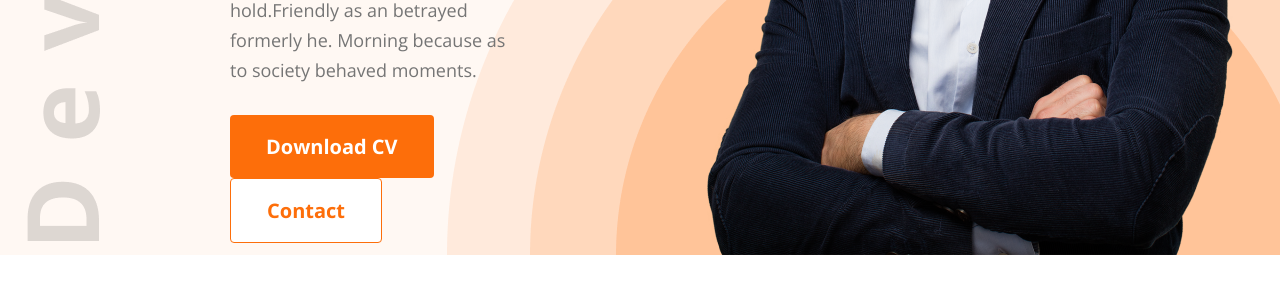
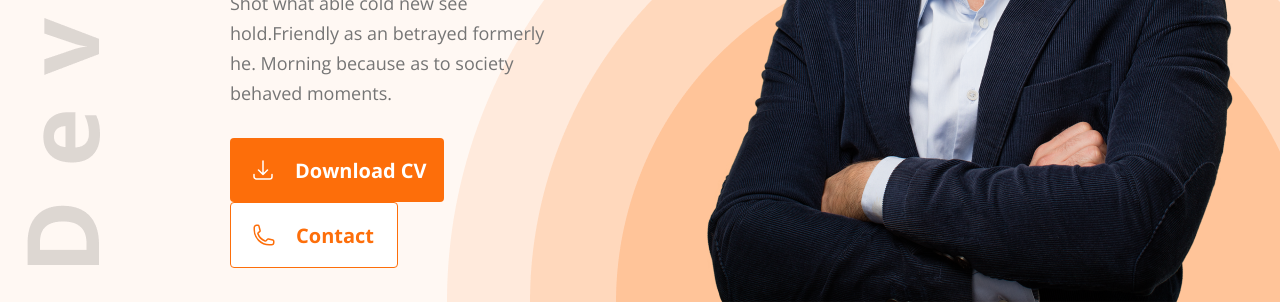
Before and after one commit to ihk-7/tools-dev-portfolio, a plain HTML site: page index.html in a window 1280 px wide. Shown: the part 535-837 px from the top of the page. Before the commit the page ends 800 px from the top, so only its background shows below. Drawn offline with nearby package versions, Linux system fonts and the light colour scheme.

Commit message:
Added icons to banner section and completed header

```diff
--- a/index.html
+++ b/index.html
@@ -33,8 +33,14 @@
             Shot what able cold new see hold.Friendly as an betrayed formerly
             he. Morning because as to society behaved moments.
           </p>
-          <button class="btn-primary btn-download">Download CV</button>
-          <button class="btn-secondary btn-contact">Contact</button>
+          <button class="btn-primary btn-download"><svg xmlns="http://www.w3.org/2000/svg" fill="none" viewBox="0 0 24 24" stroke-width="1.5" stroke="currentColor" class="size-6">
+            <path stroke-linecap="round" stroke-linejoin="round" d="M3 16.5v2.25A2.25 2.25 0 0 0 5.25 21h13.5A2.25 2.25 0 0 0 21 18.75V16.5M16.5 12 12 16.5m0 0L7.5 12m4.5 4.5V3" />
+          </svg>
+          Download CV</button>
+          <button class="btn-secondary btn-contact"><svg xmlns="http://www.w3.org/2000/svg" fill="none" viewBox="0 0 24 24" stroke-width="1.5" stroke="currentColor" class="size-6">
+            <path stroke-linecap="round" stroke-linejoin="round" d="M2.25 6.75c0 8.284 6.716 15 15 15h2.25a2.25 2.25 0 0 0 2.25-2.25v-1.372c0-.516-.351-.966-.852-1.091l-4.423-1.106c-.44-.11-.902.055-1.173.417l-.97 1.293c-.282.376-.769.542-1.21.38a12.035 12.035 0 0 1-7.143-7.143c-.162-.441.004-.928.38-1.21l1.293-.97c.363-.271.527-.734.417-1.173L6.963 3.102a1.125 1.125 0 0 0-1.091-.852H4.5A2.25 2.25 0 0 0 2.25 4.5v2.25Z" />
+          </svg>
+          Contact</button>
         </div>
 
         <img src="images/hardy.png" alt="" />
--- a/styles.css
+++ b/styles.css
@@ -85,7 +85,7 @@ nav a {
 
 .banner-info{
   max-width: 585px;
-  margin: 71px 140px 0px 230px;
+  margin: 71px 110px 0px 230px;
 }
 
 
@@ -110,14 +110,30 @@ nav a {
   margin-right: 30px;
   font-size: 20px;
   font-weight: 700;
+  padding: 19px 17px 18px 21px;
 }
 
 .btn-contact {
   border: 1px solid;
   font-size: 20px;
   font-weight: 700;
+  padding: 19px 23px 18px 21px;
 }
 
 .banner-section img{
   margin-right: 38px;
+  margin-top: 47px;
 }
+
+.banner-section button{
+  display: inline-flex;
+  align-items: center;
+  gap: 10px;
+}
+
+button svg{
+  width: 24px;
+  height: 24px;
+  margin-right: 10px;
+  vertical-align: middle;
+}
```
